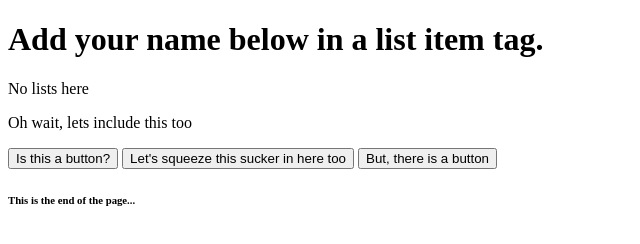
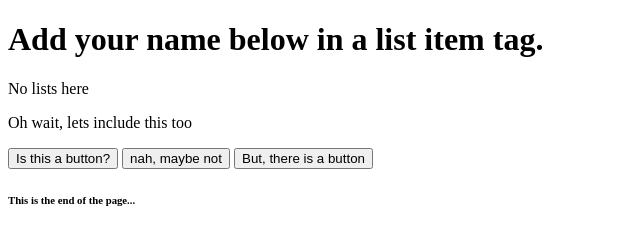
Before and after one commit to joeyf116/merge-conflicts, a plain HTML site: page index.html in a window 1280 px wide. Shown: the whole page, without its empty margins (0-640 px from the left). Drawn offline with Linux system fonts and the light colour scheme.

Commit message:
"Changed text for a button"

```diff
--- a/index.html
+++ b/index.html
@@ -15,7 +15,7 @@
         <p>No lists here</p>
         <p>Oh wait, lets include this too</p>
         <button>Is this a button?</button>
-        <button>Let's squeeze this sucker in here too</button>
+        <button>nah, maybe not</button>
         <button>But, there is a button</button>
     </main>
     <footer>
```
